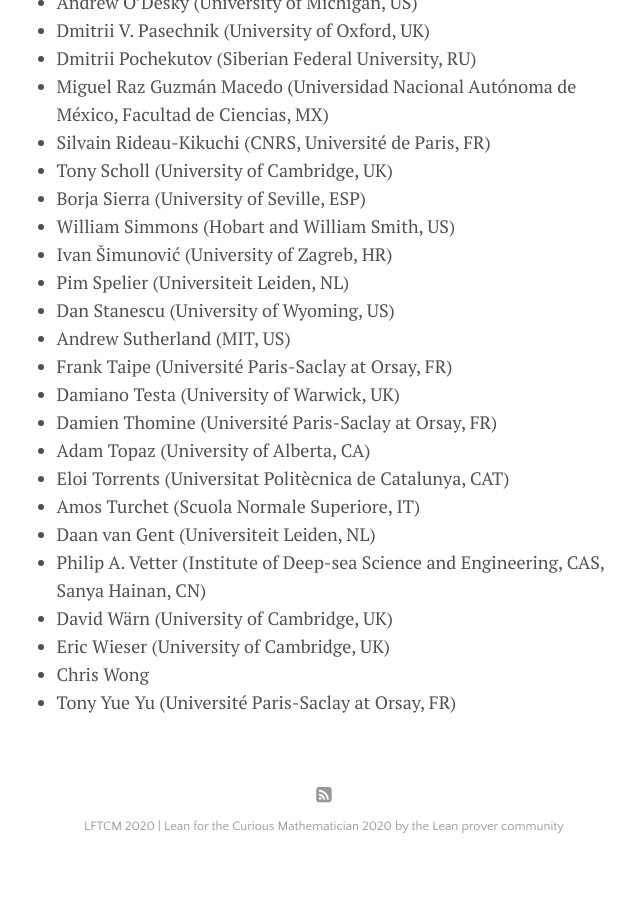
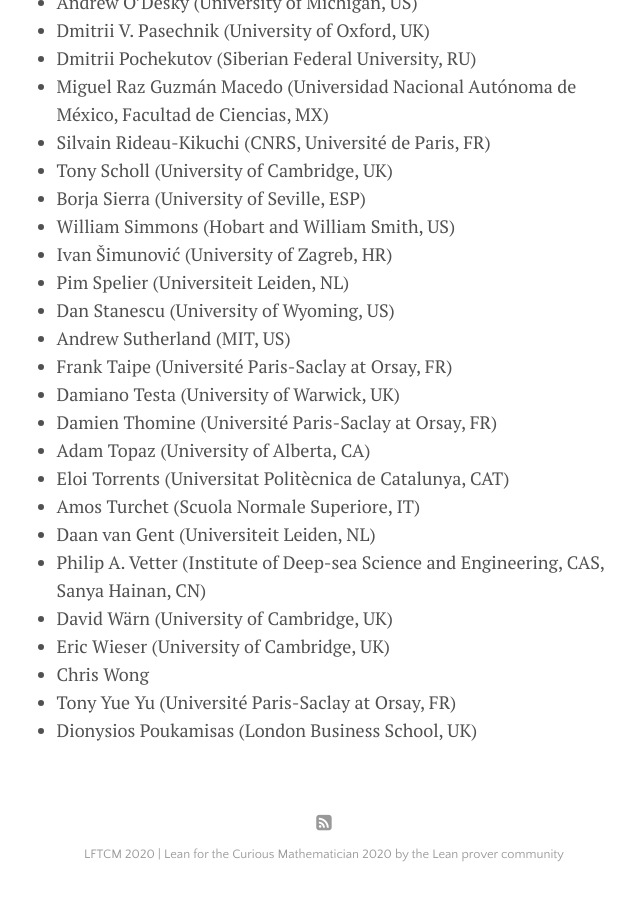
Before and after one commit to leanprover-community/lftcm2020, a Jekyll site: the page built from docs/participants.md, in a window 1280 px wide and 900 px high, scrolled down 1944 px. Shown: the whole window, without its empty margins (316-956 px from the left). Built offline with Jekyll 4.4.1, drawn with Linux system fonts in a browser that asks for light colours; before the commit the page ends 2816 px from its top, so only the background shows below that.

Commit message:
Update participants.md

```diff
--- a/docs/participants.md
+++ b/docs/participants.md
@@ -99,3 +99,4 @@
 * Eric Wieser (University of Cambridge, UK)
 * Chris Wong
 * Tony Yue Yu (Université Paris-Saclay at Orsay, FR)
+* Dionysios Poukamisas (London Business School, UK)
```
